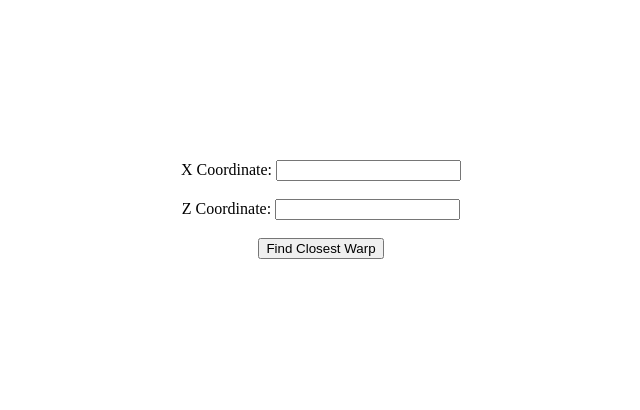
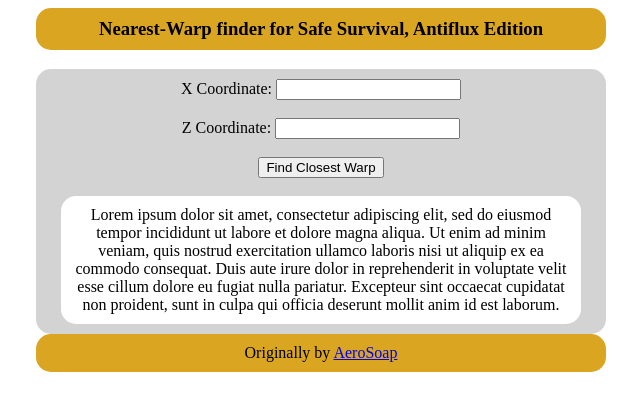
Before and after one commit to Antiflux/Nearest-Warp, a plain HTML site: page index.html in a window 1280 px wide. Shown: the whole page, without its empty margins (319-959 px from the left). Drawn offline with Linux system fonts and the light colour scheme.

Commit message:
Appearance enhancements
Added a title, a footer with original-author attribution, a bit of color, and some nonsense.

```diff
--- a/index.html
+++ b/index.html
@@ -1,13 +1,45 @@
+<HTML>
+<HEAD>
+<TITLE>Nearest-Warp</TITLE>
 <style>
+	.title {
+		text-align: center;
+		margin-left: auto;
+		margin-right: auto;
+		max-width: 550px;
+		background-color: goldenrod;
+		-webkit-border-radius: 15px;
+		-moz-border-radius: 15px;
+		border-radius: 15px;
+		padding: 10px;
+	}
 	#wrapper {
 		text-align: center;
-		margin: 10pc auto;
+		margin-left: auto;
+		margin-right: auto;
+		//margin: 10pc auto;
+		max-width: 550px;
+		background-color: lightgray;
+		-webkit-border-radius: 15px;
+		-moz-border-radius: 15px;
+		border-radius: 15px;
+		padding: 10px;
+	}
+	#output {
+		max-width: 500px;
+		margin-left: auto;
+		margin-right: auto;
+		background-color: white;
+		-webkit-border-radius: 15px;
+		-moz-border-radius: 15px;
+		border-radius: 15px;
+		padding: 10px;
 	}
 </style>
-
-
-<script src="main.js"></script>
-
+<script src="Nearest-Warp.js"></script>
+</HEAD>
+<BODY>
+<H3 class="title">Nearest-Warp finder for Safe Survival, Antiflux Edition</H3>
 <div id="wrapper">
 	<label for="x">X Coordinate:</label>
 	<input type="number" id="x">
@@ -17,5 +49,11 @@
 	<br><br>
 	<button type="button" onclick="run()">Find Closest Warp</button>
 	<br><br>
-	<div id="output"></div>
+	<div id="output">Lorem ipsum dolor sit amet, consectetur adipiscing elit, sed do
+		 eiusmod tempor incididunt ut labore et dolore magna aliqua. Ut enim ad minim
+		 veniam, quis nostrud exercitation ullamco laboris nisi ut aliquip ex ea commodo
+		 consequat. Duis aute irure dolor in reprehenderit in voluptate velit esse
+		 cillum dolore eu fugiat nulla pariatur. Excepteur sint occaecat cupidatat non
+		 proident, sunt in culpa qui officia deserunt mollit anim id est laborum.</div>
 </div>
+<div class="title">Originally by <a href="https://github.com/TechEpic/Nearest-Warp/">AeroSoap</a></div>
```
